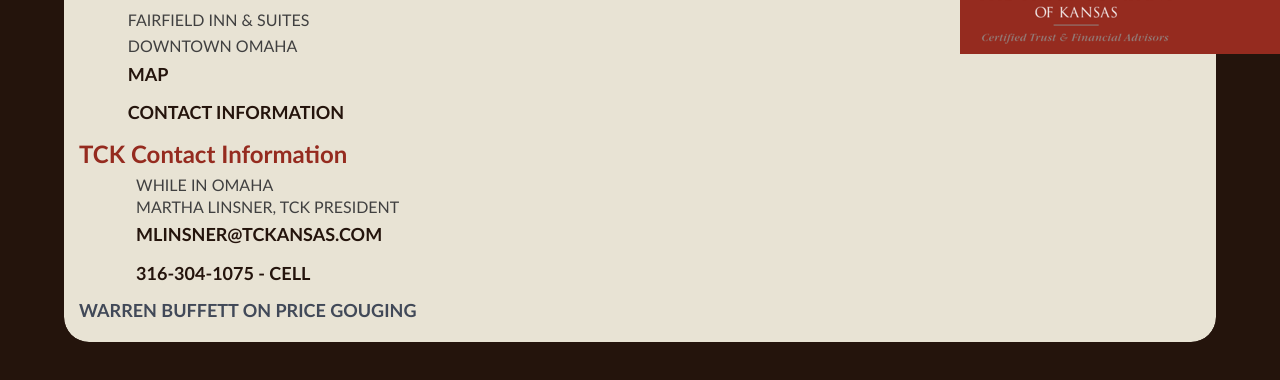
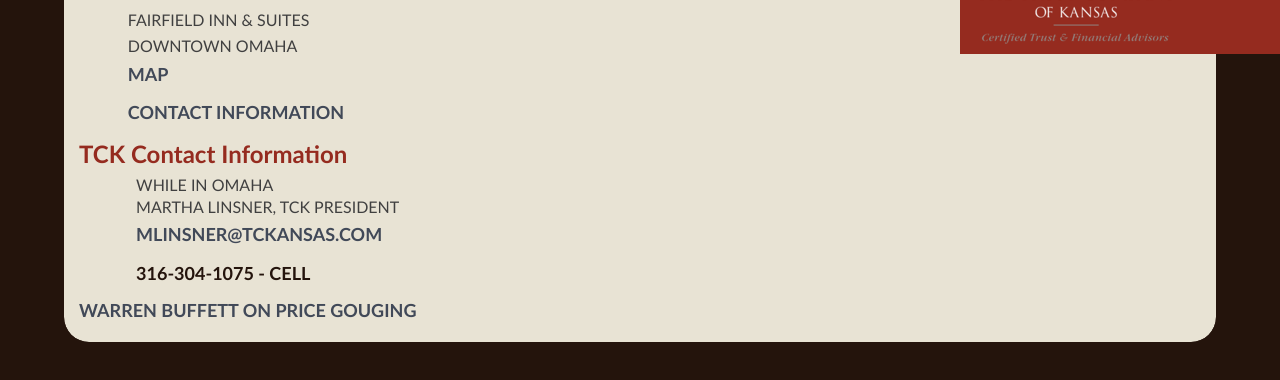
Before and after one commit to kadon76/tck_brk_app2, a plain HTML site: page info.html in a window 1280 px wide. Shown: the part 78-458 px from the top of the page. Drawn offline with Linux system fonts and the light colour scheme.

Commit message:
Add links to info page

```diff
--- a/info.html
+++ b/info.html
@@ -74,11 +74,11 @@
            	</tr>
            	<tr>
             	<td>&nbsp;</td>
-           		<td valign="top" colspan="2"><h2>Map</h2></td>
+           		<td valign="top" colspan="2"><h2><a href="https://goo.gl/maps/0QnCC">Map</a></h2></td>
             </tr>
            	<tr>
             	<td>&nbsp;</td>
-           		<td valign="top" colspan="2"><h2>Contact Information</h2></td>
+           		<td valign="top" colspan="2"><h2><a href="http://www.marriott.com/hotels/fact-sheet/travel/omafd-fairfield-inn-and-suites-omaha-downtown/">Contact Information</a></h2></td>
             </tr>
 		</table>
         <h1>TCK Contact Information</h1>
@@ -91,7 +91,7 @@
             </tr>
            	<tr>
             	<td>&nbsp;</td>
-           		<td valign="top" colspan="2"><h2>MLinsner@TCKansas.com</h2></td>
+           		<td valign="top" colspan="2"><h2><a href="mailto:MLinsner@TCKansas.com">MLinsner@TCKansas.com</a></h2></td>
             </tr>
            	<tr>
             	<td>&nbsp;</td>
```
